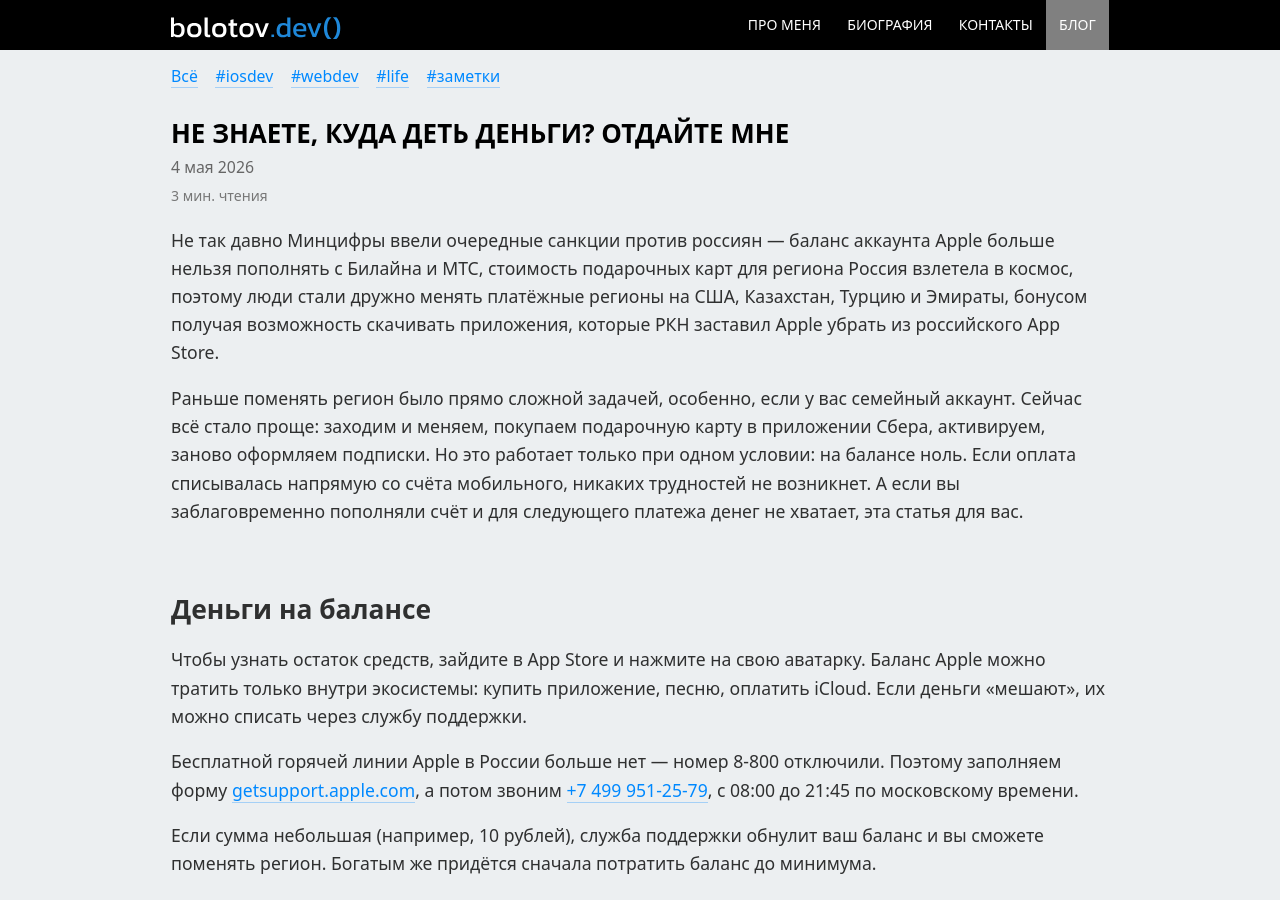
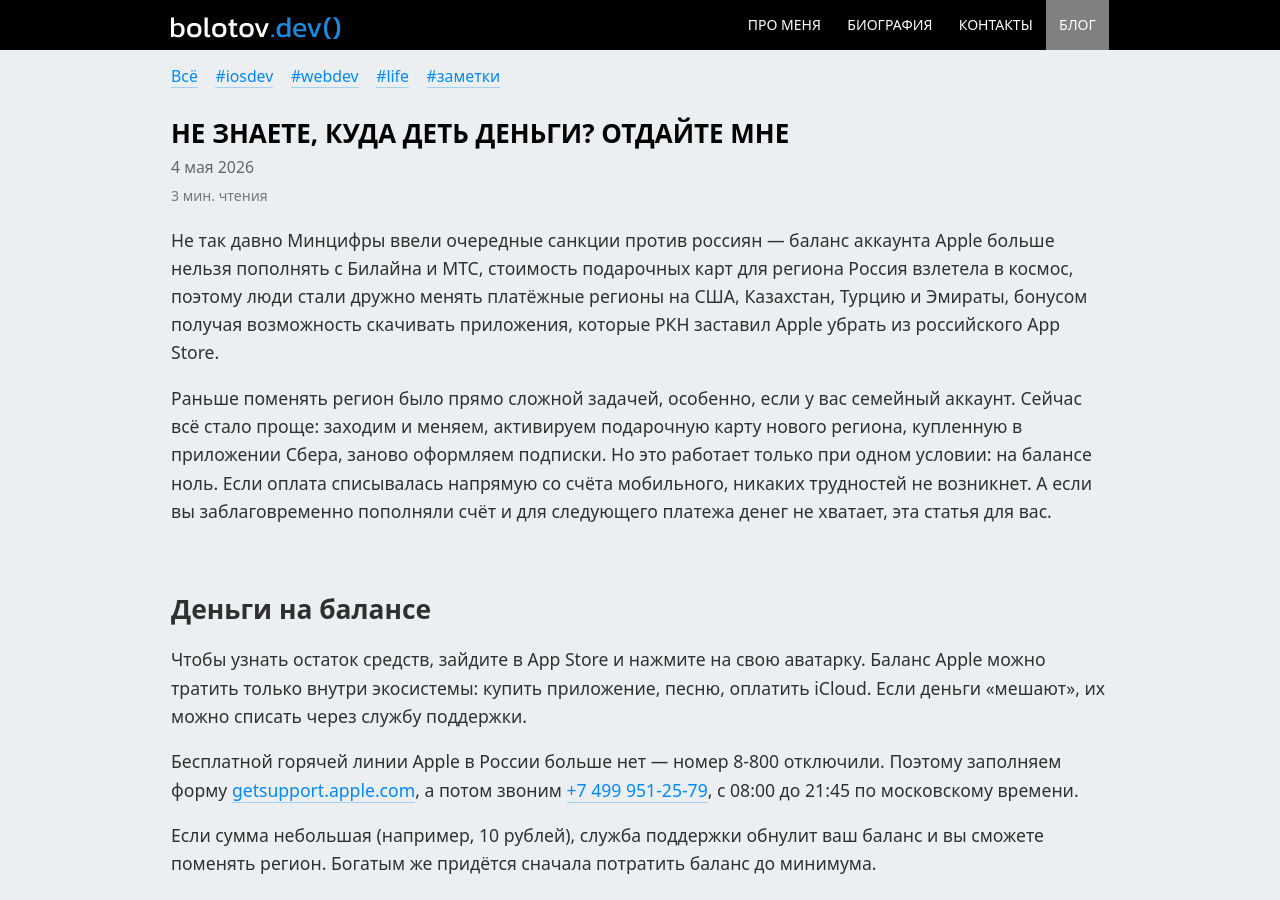
Before and after one commit to artembolotov/artembolotov.github.io, a Jekyll site: the page built from blog/_posts/2026-05-04-spend-apple-balance.md, in a window 1280 px wide and 900 px high. Built offline with Jekyll 4.4.1, drawn with Linux system fonts in a browser that asks for light colours.

Commit message:
Some fixes

```diff
--- a/blog/_posts/2026-05-04-spend-apple-balance.md
+++ b/blog/_posts/2026-05-04-spend-apple-balance.md
@@ -8,7 +8,7 @@
 
 Не так давно Минцифры ввели очередные санкции против россиян&nbsp;— баланс аккаунта Apple больше нельзя пополнять с Билайна и МТС, стоимость подарочных карт для региона Россия взлетела в космос, поэтому люди стали дружно менять платёжные регионы на США, Казахстан, Турцию и Эмираты, бонусом получая возможность скачивать приложения, которые РКН заставил Apple убрать из российского App Store.
 
-Раньше поменять регион было прямо сложной задачей, особенно, если у вас семейный аккаунт. Сейчас всё стало проще: заходим и меняем, покупаем подарочную карту в приложении Сбера, активируем, заново оформляем подписки. Но это работает только при одном условии: на балансе ноль. Если оплата списывалась напрямую со счёта мобильного, никаких трудностей не возникнет. А если вы заблаговременно пополняли счёт и для следующего платежа денег не хватает, эта статья для вас.
+Раньше поменять регион было прямо сложной задачей, особенно, если у вас семейный аккаунт. Сейчас всё стало проще: заходим и меняем, активируем подарочную карту нового региона, купленную в приложении Сбера, заново оформляем подписки. Но это работает только при одном условии: на балансе ноль. Если оплата списывалась напрямую со счёта мобильного, никаких трудностей не возникнет. А если вы заблаговременно пополняли счёт и для следующего платежа денег не хватает, эта статья для вас.
 
 ## Деньги на балансе
 
```
